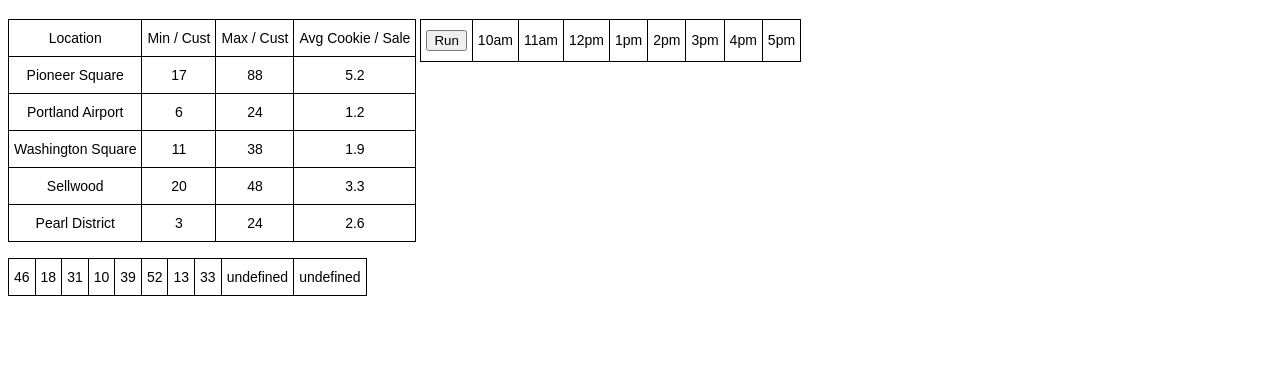
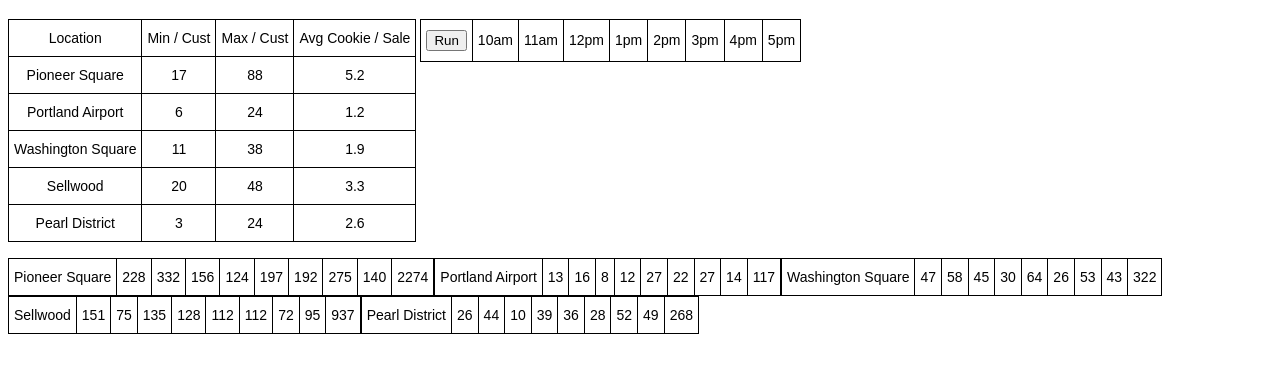
Before and after one commit to ABodey/cookie-stand, a plain HTML site: page index.html in a window 1280 px wide. Both pictures are taken after a click on the button "Run". Shown: the part 61-434 px from the top of the page. Drawn offline with Linux system fonts and the light colour scheme.

Commit message:
add function to run functions and format objects and add name and total

```diff
--- a/cookie-stand.js
+++ b/cookie-stand.js
@@ -3,67 +3,228 @@
 
 // object literals
 var pioneer = {
+  shopName: "Pioneer Square",
   minC : 17,
   maxC : 88,
   avgC : 5.2,
   hourlySales : function () {
     var totalcook = 0;
+    var ckieArray =[];
     for ( var i = 0; i < 8; i++ ) {
       var ckprnt = (Math.floor((Math.floor(Math.random() * (this.maxC - this.minC)) + this.minC)*this.avgC))
       console.log(ckprnt);
-      totalcook += ckprnt
+      ckieArray.push(ckprnt);
+      totalcook += ckprnt;
     };
+    ckieArray.push(totalcook);
     console.log(totalcook);
-    return totalcook;
-    //cookiePrint.innerHTML=  ;
+    return ckieArray;
+  },
+  tableOfHours: function() {
+
+    var body = document.getElementsByTagName("body")[0];
+    var tbl     = document.createElement("table");
+    var tblBody = document.createElement("tbody");
+
+
+    for (var j = 0; j < 1; j++) {
+      var row = document.createElement("tr");
+
+      for (var k = -1; k < 9; k++) {
+        var cell = document.createElement("td");
+        var resultscookies = this.hourlySales();
+        console.log(resultscookies);
+        if ( k == -1) {
+          var cellText = document.createTextNode(this.shopName);
+            cell.appendChild(cellText);
+            row.appendChild(cell);
+
+        }else{
+       var cellText = document.createTextNode(resultscookies[k]);
+
+        cell.appendChild(cellText);
+        row.appendChild(cell);
       }
   };
+      //row added to end of table body
+      tblBody.appendChild(row);
+    }
+
+    // append the <tbody> inside the <table>
+    tbl.appendChild(tblBody);
+    // put <table> in the <body>
+    body.appendChild(tbl);
+  },
+  };
+
 var portland = {
+  shopName: "Portland Airport",
   minC : 6,
   maxC : 24,
   avgC : 1.2,
   hourlySales : function () {
     var totalcook = 0;
+    var ckieArray =[];
     for ( var i = 0; i < 8; i++ ) {
       var ckprnt = (Math.floor((Math.floor(Math.random() * (this.maxC - this.minC)) + this.minC)*this.avgC))
       console.log(ckprnt);
-      totalcook += ckprnt
+      ckieArray.push(ckprnt);
+      totalcook += ckprnt;
     };
+    ckieArray.push(totalcook);
     console.log(totalcook);
-    //cookiePrint.innerHTML=  ;
+    return ckieArray;
+  },
+  tableOfHours: function() {
+
+    var body = document.getElementsByTagName("body")[0];
+    var tbl     = document.createElement("table");
+    var tblBody = document.createElement("tbody");
+
+
+    for (var j = 0; j < 1; j++) {
+      var row = document.createElement("tr");
+
+      for (var k = -1; k < 9; k++) {
+        var cell = document.createElement("td");
+        var resultscookies = this.hourlySales();
+        console.log(resultscookies);
+        if ( k == -1) {
+          var cellText = document.createTextNode(this.shopName);
+            cell.appendChild(cellText);
+            row.appendChild(cell);
+
+        }else{
+       var cellText = document.createTextNode(resultscookies[k]);
+
+        cell.appendChild(cellText);
+        row.appendChild(cell);
       }
   };
+      //row added to end of table body
+      tblBody.appendChild(row);
+    }
+
+    // append the <tbody> inside the <table>
+    tbl.appendChild(tblBody);
+    // put <table> in the <body>
+    body.appendChild(tbl);
+  },
+  };
+
   var washington = {
+  shopName: "Washington Square",
   minC : 11,
   maxC : 38,
   avgC : 1.9,
   hourlySales : function () {
     var totalcook = 0;
+    var ckieArray =[];
     for ( var i = 0; i < 8; i++ ) {
       var ckprnt = (Math.floor((Math.floor(Math.random() * (this.maxC - this.minC)) + this.minC)*this.avgC))
       console.log(ckprnt);
-      totalcook += ckprnt
+      ckieArray.push(ckprnt);
+      totalcook += ckprnt;
     };
+    ckieArray.push(totalcook);
     console.log(totalcook);
-    //cookiePrint.innerHTML=  ;
+    return ckieArray;
+  },
+  tableOfHours: function() {
+
+    var body = document.getElementsByTagName("body")[0];
+    var tbl     = document.createElement("table");
+    var tblBody = document.createElement("tbody");
+
+
+    for (var j = 0; j < 1; j++) {
+      var row = document.createElement("tr");
+
+      for (var k = -1; k < 9; k++) {
+        var cell = document.createElement("td");
+        var resultscookies = this.hourlySales();
+        console.log(resultscookies);
+        if ( k == -1) {
+          var cellText = document.createTextNode(this.shopName);
+            cell.appendChild(cellText);
+            row.appendChild(cell);
+
+        }else{
+       var cellText = document.createTextNode(resultscookies[k]);
+
+        cell.appendChild(cellText);
+        row.appendChild(cell);
       }
   };
+      //row added to end of table body
+      tblBody.appendChild(row);
+    }
+
+    // append the <tbody> inside the <table>
+    tbl.appendChild(tblBody);
+    // put <table> in the <body>
+    body.appendChild(tbl);
+  },
+  };
+
   var sellwood = {
+  shopName : "Sellwood",
   minC : 20,
   maxC : 48,
   avgC : 3.3,
   hourlySales : function () {
     var totalcook = 0;
+    var ckieArray =[];
     for ( var i = 0; i < 8; i++ ) {
       var ckprnt = (Math.floor((Math.floor(Math.random() * (this.maxC - this.minC)) + this.minC)*this.avgC))
       console.log(ckprnt);
-      totalcook += ckprnt
+      ckieArray.push(ckprnt);
+      totalcook += ckprnt;
     };
+    ckieArray.push(totalcook);
     console.log(totalcook);
-    //cookiePrint.innerHTML=  ;
+    return ckieArray;
+  },
+  tableOfHours: function() {
+
+    var body = document.getElementsByTagName("body")[0];
+    var tbl     = document.createElement("table");
+    var tblBody = document.createElement("tbody");
+
+
+    for (var j = 0; j < 1; j++) {
+      var row = document.createElement("tr");
+
+      for (var k = -1; k < 9; k++) {
+        var cell = document.createElement("td");
+        var resultscookies = this.hourlySales();
+        console.log(resultscookies);
+        if ( k == -1) {
+          var cellText = document.createTextNode(this.shopName);
+            cell.appendChild(cellText);
+            row.appendChild(cell);
+
+        }else{
+       var cellText = document.createTextNode(resultscookies[k]);
+
+        cell.appendChild(cellText);
+        row.appendChild(cell);
       }
   };
+      //row added to end of table body
+      tblBody.appendChild(row);
+    }
+
+    // append the <tbody> inside the <table>
+    tbl.appendChild(tblBody);
+    // put <table> in the <body>
+    body.appendChild(tbl);
+  },
+  };
+
+
 var pearl = {
+  shopName: "Pearl District",
   minC : 3,
   maxC : 24,
   avgC : 2.6,
@@ -76,26 +237,11 @@ var pearl = {
       ckieArray.push(ckprnt);
       totalcook += ckprnt;
     };
+    ckieArray.push(totalcook);
     console.log(totalcook);
     return ckieArray;
-    //cookiePrint.innerHTML=  ;
-  }
-};
-
-
-//function for the hourly cookie
-function hourlySales(minC, maxC, avgC ) {
-  for ( var i = 0; i < 8; i++ ) {
-    var ckprnt = (Math.floor((Math.floor(Math.random() * (maxC - minC)) + minC)*avgC))
-    console.log(ckprnt);
-    totalcook += ckprnt
-  };
-  console.log(totalcook);
-  //cookiePrint.innerHTML=  ;
-};
-
-
-function tableOfHours() {
+  },
+  tableOfHours: function() {
 
     var body = document.getElementsByTagName("body")[0];
     var tbl     = document.createElement("table");
@@ -105,16 +251,22 @@ function tableOfHours() {
     for (var j = 0; j < 1; j++) {
       var row = document.createElement("tr");
 
-    for (var k = 0; k < 10; k++) {
+      for (var k = -1; k < 9; k++) {
         var cell = document.createElement("td");
-      var resultscookies = pearl.hourlySales();
+        var resultscookies = this.hourlySales();
         console.log(resultscookies);
+        if ( k == -1) {
+          var cellText = document.createTextNode(this.shopName);
+            cell.appendChild(cellText);
+            row.appendChild(cell);
+
+        }else{
        var cellText = document.createTextNode(resultscookies[k]);
 
         cell.appendChild(cellText);
         row.appendChild(cell);
       }
-
+  };
       //row added to end of table body
       tblBody.appendChild(row);
     }
@@ -123,9 +275,22 @@ function tableOfHours() {
     tbl.appendChild(tblBody);
     // put <table> in the <body>
     body.appendChild(tbl);
-  // tbl border attribute to
-//  tbl.setAttribute("border", "2");
-}
+},
+};
+
+
+
+
+
+
+
+function cookieSale(){
+  pioneer.tableOfHours();
+  portland.tableOfHours();
+  washington.tableOfHours();
+  sellwood.tableOfHours();
+  pearl.tableOfHours();
+};
 
 
 
@@ -136,9 +301,16 @@ function tableOfHours() {
 
 
 
-
-
-
+// //function for the hourly cookie
+// function hourlySales(minC, maxC, avgC ) {
+//   for ( var i = 0; i < 8; i++ ) {
+//     var ckprnt = (Math.floor((Math.floor(Math.random() * (maxC - minC)) + minC)*avgC))
+//     console.log(ckprnt);
+//     totalcook += ckprnt
+//   };
+//   console.log(totalcook);
+//   //cookiePrint.innerHTML=  ;
+// };
 
 
 
--- a/index.html
+++ b/index.html
@@ -71,7 +71,7 @@
 
 
     <tr>
-      <th><button onclick="tableOfHours()">Run</button></th> <th>10am</th><th>11am</th><th>12pm</th><th>1pm</th><th>2pm</th><th>3pm</th><th>4pm</th><th>5pm</th>
+      <th><button onclick="cookieSale()">Run</button></th> <th>10am</th><th>11am</th><th>12pm</th><th>1pm</th><th>2pm</th><th>3pm</th><th>4pm</th><th>5pm</th>
     </tr>
 
   </table>
```
Lines whose indentation alone changed are shown as unchanged.
